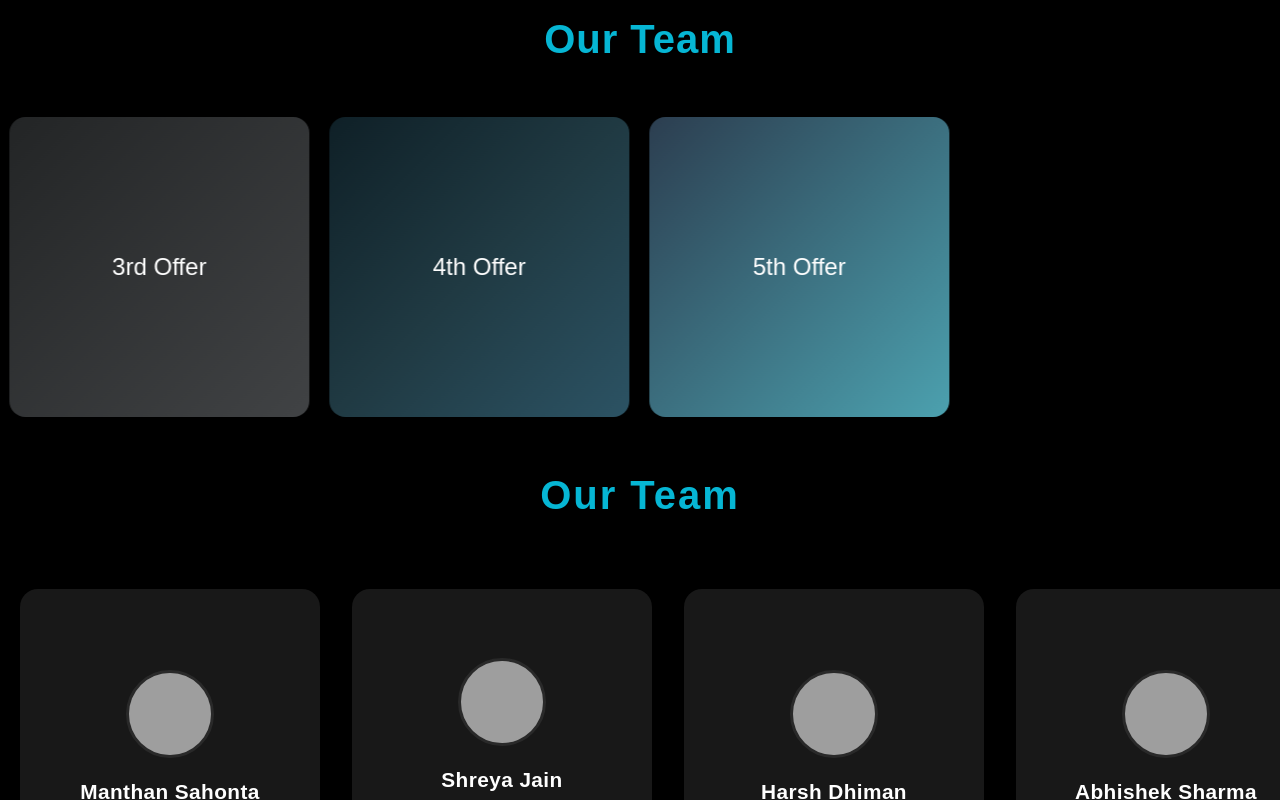
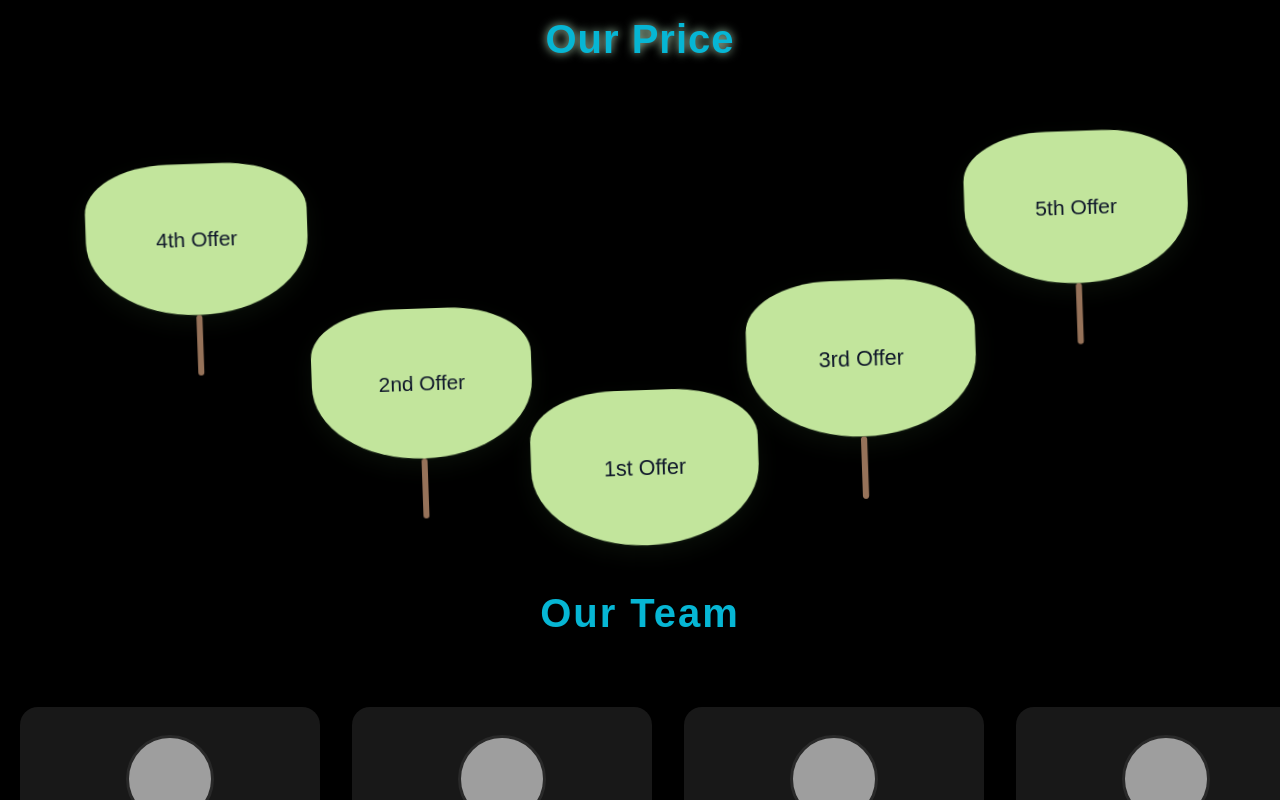
Before and after one commit to shreyajain70/HimalayandevWebsitePreview, a React (Vite) app: page / in a window 1280 px wide. Shown: the part 4180-4980 px from the top of the page. Built offline with nearby package versions, Linux system fonts and the light colour scheme; grey boxes are pictures that could not be loaded.

Commit message:
chnaged again

```diff
--- a/src/App.css
+++ b/src/App.css
@@ -526,6 +526,7 @@
 
 /* Our Team CSS */
 
+
 .team-title {
   text-align: center;
   color: #06b6d4;
@@ -548,7 +549,7 @@
   overflow-x: hidden;
 }
 
-/* All cards the same fixed size, content vertically centered */
+/* All cards the same fixed size */
 .team-member-card {
   background: #181818;
   border-radius: 18px;
@@ -557,7 +558,7 @@
   display: flex;
   flex-direction: column;
   align-items: center;
-  justify-content: center; /* Vertically center content */
+  justify-content: flex-start;
   width: 300px;
   height: 340px;
   margin: 0 auto;
@@ -655,11 +656,10 @@
 }
 
 
+
 /* Our Price CSS */
-
-
 body {
-  background: #000;
+  background: #000; /* light woodsy green */
   margin: 0;
   min-height: 100vh;
   overflow-x: hidden;
@@ -674,90 +674,214 @@ body {
   margin: 2rem 0;
   font-size: 2.5rem;
   letter-spacing: 1px;
+  text-shadow: 0 0 10px #b1d8b7;
 }
 
-/* Ping-pong scroll animation for container */
-@keyframes pingPongScroll {
-  0% {
-    transform: translateX(0%);
+/* Tree animation: gentle side sway */
+@keyframes treeSway {
+  0%, 100% {
+    transform: rotate(-2deg) translateY(0);
   }
   50% {
-    transform: translateX(-50%);
-  }
-  100% {
-    transform: translateX(0%);
+    transform: rotate(2deg) translateY(-8px);
   }
 }
 
-.price-appearance {
-  display: flex;
-  gap: 20px;
-  width: fit-content;
-  padding: 1rem;
-  animation: pingPongScroll 20s ease-in-out infinite;
-  will-change: transform;
-  user-select: none;
-  margin: 0 auto;
+/* Leaf bounce animation for individual cards */
+@keyframes leafBounce {
+  0%, 100% {
+    transform: translateY(0);
+  }
+  50% {
+    transform: translateY(-12px) scale(1.05);
+  }
 }
 
-.price-appearance:hover {
-  animation-play-state: paused;
+/* Layout cards in a tree shape using grid */
+.price-appearance {
+  display: grid;
+  grid-template-columns: repeat(5, 1fr);
+  grid-template-rows: 100px 100px 1fr 100px;
+  grid-gap: 0;
+  width: 90vw;
+  max-width: 900px;
+  min-height: 420px;
+  margin: 0 auto;
+  align-items: end;
+  animation: treeSway 7s infinite ease-in-out;
+  user-select: none;
+  will-change: transform;
+  position: relative;
 }
 
-/* Price cards */
+/* Grid placement for each card - tree shape */
+.price1 { grid-row: 4; grid-column: 3; z-index: 2; }          /* Trunk (bottom center) */
+.price2 { grid-row: 3; grid-column: 2; }
+.price3 { grid-row: 3; grid-column: 4; }
+.price4 { grid-row: 2; grid-column: 1; }
+.price5 { grid-row: 2; grid-column: 5; }
+
+/* Price cards styling - leaf/tree style */
 .price-card {
-  min-width: 300px;
-  height: 300px;
-  background: #1f1f2f;
-  color: #fff;
-  font-size: 1.5rem;
-  border-radius: 1rem;
+  min-width: 140px;
+  height: 120px;
+  background: #c2e59c;
+  color: #0f172a;
+  font-size: 1.1rem;
+  border-radius: 60% 60% 80% 80% / 50% 50% 80% 80%;
+  box-shadow:
+    0 8px 24px rgba(52, 78, 45, 0.18),
+    0 1px 3px rgba(120, 200, 120, 0.10);
   display: flex;
   justify-content: center;
   align-items: center;
   flex-shrink: 0;
+  text-align: center;
+  position: relative; /* For detail popup positioning */
   transition: transform 0.3s ease, box-shadow 0.3s ease;
-  box-shadow: 0 8px 20px rgba(0, 0, 0, 0.25);
+  animation: leafBounce 3s infinite ease-in-out alternate;
+  cursor: default;
+}
+
+/* Staggered animation delays for realism */
+.price1 { animation-delay: 0s; }
+.price2 { animation-delay: 1s; }
+.price3 { animation-delay: 2s; }
+.price4 { animation-delay: 0.5s; }
+.price5 { animation-delay: 1.5s; }
+
+/* Branch-like connector bars (vertical) using before */
+.price1::before,
+.price2::before,
+.price3::before,
+.price4::before,
+.price5::before {
+  content: "";
+  position: absolute;
+  width: 6px;
+  background: #967259;
+  border-radius: 3px;
+  left: 50%;
+  transform: translateX(-50%);
+  z-index: 1;
+}
+
+/* Branch heights and positioning */
+.price2::before, .price3::before, .price4::before, .price5::before {
+  top: 100%;
+  height: 60px;
+}
+
+/* Trunk card has no branch above */
+.price1::before {
+  display: none;
+}
+
+/* Hover effect - enlarge and elevate */
+.price-card:hover {
+  transform: scale(1.08) translateY(-10px);
+  z-index: 3;
+  box-shadow: 0 18px 40px 0 rgba(52, 78, 45, 0.19), 0 1px 10px rgba(120, 200, 120, 0.07);
+  cursor: pointer;
+}
+
+/* Detail popup: initially hidden */
+.price-detail {
+  display: none;
+  margin-top: 0.75rem;
+  font-size: 0.9rem;
+  color: #2f4f2f;
+  background-color: rgba(216, 237, 216, 0.95);
+  border-radius: 10px;
+  box-shadow: 0 3px 6px rgba(52, 78, 45, 0.15);
+  padding: 0.5rem;
+  pointer-events: none; /* Avoid blocking hover */
+  transition: opacity 0.3s ease;
+  opacity: 0;
+  position: absolute;
+  bottom: -90px; /* Adjust vertical popup position */
+  left: 50%;
+  transform: translateX(-50%);
+  width: 220px;
+  z-index: 5;
   text-align: center;
 }
 
-/* Hover effect */
-.price-card:hover {
-  transform: scale(1.05);
-  box-shadow: 0 12px 24px rgba(0, 0, 0, 0.35);
+/* Show detail on hover */
+.price-card:hover .price-detail {
+  display: block;
+  opacity: 1;
+  pointer-events: auto;
+  z-index: 10;
 }
 
-/* Card backgrounds */
-.price1 {
-  background: linear-gradient(135deg, #1a1a2e, #16213e);
-}
-.price2 {
-  background: linear-gradient(135deg, #2b2e4a, #e84545);
-}
-.price3 {
-  background: linear-gradient(135deg, #232526, #414345);
-}
-.price4 {
-  background: linear-gradient(135deg, #0f2027, #203a43, #2c5364);
-}
-.price5 {
-  background: linear-gradient(135deg, #2c3e50, #4ca1af);
-}
+/* RESPONSIVE STYLES */
 
-/* Responsive: Tablets */
-@media (max-width: 900px) {
+/* Large screens (desktops wider than 1200px) - optional tweaks */
+@media (min-width: 1201px) {
   .price-card {
-    min-width: 200px;
-    height: 200px;
+    min-width: 180px;
+    height: 150px;
+    font-size: 1.3rem;
+  }
+  .price-detail {
+    bottom: -100px;
+    width: 240px;
     font-size: 1rem;
+  }
+  .price-appearance {
+    max-width: 1100px;
   }
 }
 
-/* Responsive: Phones */
-@media (max-width: 600px) {
+/* Medium screens - tablets (601px to 900px) */
+@media (max-width: 900px) and (min-width: 601px) {
+  .price-appearance {
+    grid-template-columns: repeat(3, 1fr);
+    grid-template-rows: 120px 120px 1fr 120px;
+    max-width: 700px;
+    min-height: 380px;
+  }
+  .price1 { grid-row: 4; grid-column: 2; }
+  .price2 { grid-row: 3; grid-column: 1; }
+  .price3 { grid-row: 3; grid-column: 3; }
+  .price4 { grid-row: 2; grid-column: 1; }
+  .price5 { grid-row: 2; grid-column: 3; }
   .price-card {
-    min-width: 140px;
-    height: 140px;
+    min-width: 120px;
+    height: 100px;
+    font-size: 1rem;
+    border-radius: 50% 50% 70% 70% / 50% 50% 70% 70%;
+  }
+  .price-detail {
+    bottom: -85px;
+    width: 200px;
     font-size: 0.85rem;
   }
 }
+
+/* Small screens - phones (up to 600px) */
+@media (max-width: 600px) {
+  .price-appearance {
+      grid-template-columns: repeat(3, 1fr);
+      grid-template-rows: repeat(6, 80px);
+      width: 90vw;
+      min-height: 400px;
+    }
+  .price1 { grid-row: 6; grid-column: 2; }
+  .price2 { grid-row: 4; grid-column: 1; }
+  .price3 { grid-row: 4; grid-column: 3; }
+  .price4 { grid-row: 2; grid-column: 1; }
+  .price5 { grid-row: 2; grid-column: 3; }
+  .price-card {
+    min-width: 80px;
+    height: 58px;
+    font-size: 0.8rem;
+    border-radius: 50% / 60%;
+  }
+  .price-detail {
+    bottom: -75px;
+    width: 160px;
+    font-size: 0.75rem;
+  }
+}
--- a/src/OurPrice.jsx
+++ b/src/OurPrice.jsx
@@ -3,13 +3,38 @@ import React from "react";
 const OurPrice = () => {
   return (
     <>
-      <h1 className="price-heading">Our Team</h1>
+      <h1 className="price-heading">Our Price</h1>
       <div className="price-appearance">
-        <div className="price-card price1">1st Offer</div>
-        <div className="price-card price2">2nd Offer</div>
-        <div className="price-card price3">3rd Offer</div>
-        <div className="price-card price4">4th Offer</div>
-        <div className="price-card price5">5th Offer</div>
+        <div className="price-card price1">
+          1st Offer
+          <div className="price-detail">
+            <p>Details for 1st Offer: Special discount, valid till July.</p>
+          </div>
+        </div>
+        <div className="price-card price2">
+          2nd Offer
+          <div className="price-detail">
+            <p>Details for 2nd Offer: Buy 1 Get 1 Free.</p>
+          </div>
+        </div>
+        <div className="price-card price3">
+          3rd Offer
+          <div className="price-detail">
+            <p>Details for 3rd Offer: 20% cashback on all purchases.</p>
+          </div>
+        </div>
+        <div className="price-card price4">
+          4th Offer
+          <div className="price-detail">
+            <p>Details for 4th Offer: Free shipping above $50.</p>
+          </div>
+        </div>
+        <div className="price-card price5">
+          5th Offer
+          <div className="price-detail">
+            <p>Details for 5th Offer: Loyalty program benefits.</p>
+          </div>
+        </div>
       </div>
     </>
   );
```
